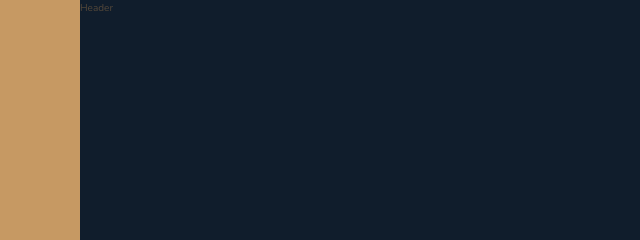
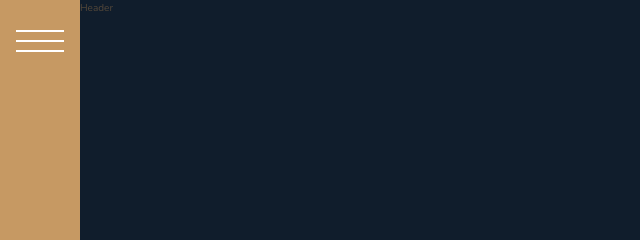
Before and after one commit to almacitunaberk/css_grid_practice, a website: page index.html in a window 1280 px wide. Shown: the top 240 px of the page, 0-640 px from the left. Drawn offline with nearby package versions, Linux system fonts and the light colour scheme.

Commit message:
Sidebar done

```diff
--- a/index.html
+++ b/index.html
@@ -13,7 +13,7 @@
   </head>
   <body class="container">
     <div class="sidebar">
-        <span class="sidebar__bar">&nbsp;</span>
+      <span class="sidebar__bar"></span>
     </div>
     <header class="header">Header</header>
     <div class="realtors">Realtors</div>
--- a/sass/_sidebar.scss
+++ b/sass/_sidebar.scss
@@ -2,4 +2,34 @@
   background-color: $color-primary;
   grid-column: sidebar-start / sidebar-end;
   grid-row: 1 / -1;
+
+  &__bar {
+    display: block;
+    margin: 0 auto;
+    width: 60%;
+    height: 2px;
+    background: white;
+    position: relative;
+    top: 4rem;
+
+    &::before {
+      content: '';
+      display: block;
+      height: 2px;
+      width: 100%;
+      background: white;
+      position: absolute;
+      top: -1rem;
+    }
+
+    &::after {
+      content: '';
+      display: block;
+      height: 2px;
+      width: 100%;
+      background: white;
+      position: absolute;
+      top: 1rem;
+    }
+  }
 }
```
Also changed, not shown: css/style.css.
